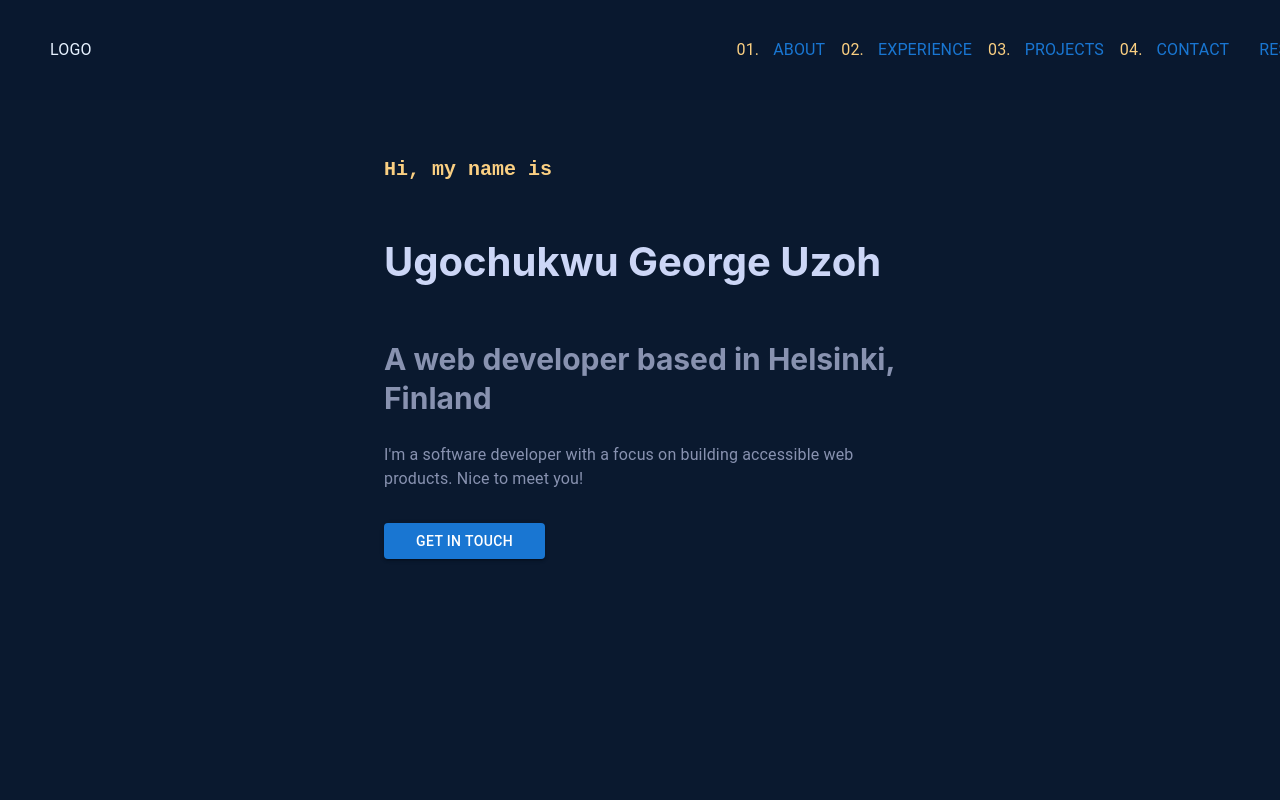
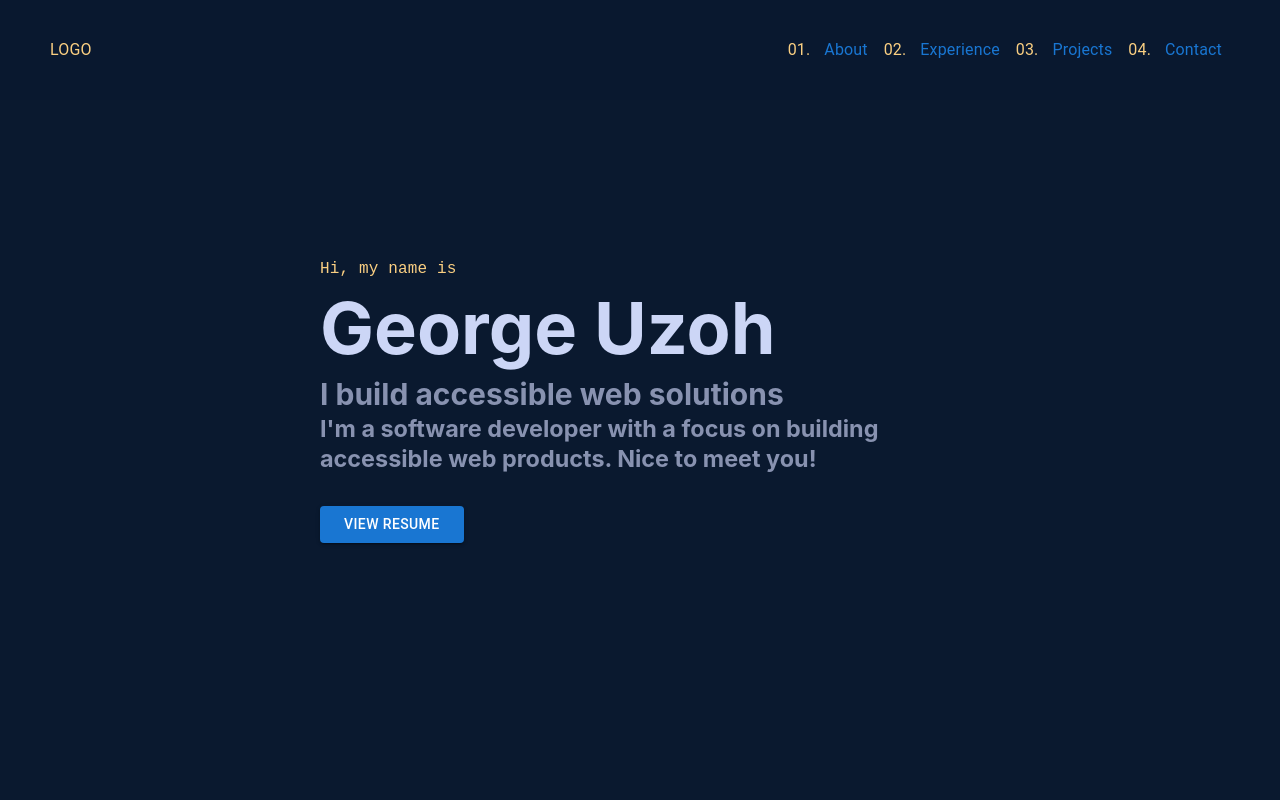
Before and after one commit to G-Uzoh/my-portfolio, a React (Vite) app: page / in a window 1280 px wide. Shown: the top 800 px of the page. Built offline with nearby package versions, Linux system fonts and the light colour scheme.

Commit message:
fix nav layout

```diff
--- a/src/components/Header.jsx
+++ b/src/components/Header.jsx
@@ -7,11 +7,10 @@ const Header = () => {
     { title: 'Experience', serialNumber: '02.'},
     { title: 'Projects', serialNumber: '03.'},
     { title: 'Contact', serialNumber: '04.'},
-    {title: 'Resume', serialNumber: ''},
   ];
 
   const LeftWrapper = styled(Box)({
-    color: "var(--off-white)",
+    color: "var(--yellow)",
   });
 
   const RightWrapper = styled(Box)({
@@ -30,7 +29,7 @@ const Header = () => {
     top: '0',
     zIndex: 2,
     backdropFilter: 'blur(10px)',
-    transition: 'var(--transition)'
+    transition: 'var(--transition)',
   });
 
   return (
@@ -42,7 +41,7 @@ const Header = () => {
         <RightWrapper>
           {navLinks.map(link => {
               return (
-              <Button variant="text" sx={{"&:hover": {
+              <Button variant="text" sx={{textTransform: 'capitalize', "&:hover": {
                   color: 'var(--yellow)'
               }}}
                key={link.serialNumber} mr='2rem'>
--- a/src/index.css
+++ b/src/index.css
@@ -40,8 +40,14 @@
   background-color: #242424;
 }
 
+/* CSS reset */
+* {
+  margin: 0;
+  padding: 0;
+  box-sizing: border-box;
+}
+
 html {
-  box-sizing: border-box;
   -webkit-font-smoothing: antialiased;
   -moz-osx-font-smoothing: grayscale;
   -webkit-text-size-adjust: 100%;
@@ -67,25 +73,6 @@ main {
   min-height: 100vh;
 }
 
-/* button {
-  border-radius: 8px;
-  border: 1px solid transparent;
-  padding: 0.6em 1.2em;
-  font-size: 1em;
-  font-weight: 500;
-  font-family: inherit;
-  background-color: #1a1a1a;
-  cursor: pointer;
-  transition: border-color 0.25s;
-}
-button:hover {
-  border-color: #646cff;
-}
-button:focus,
-button:focus-visible {
-  outline: 4px auto -webkit-focus-ring-color;
-} */
-
 footer {
   text-align: center;
 }
--- a/src/pages/Home.jsx
+++ b/src/pages/Home.jsx
@@ -1,42 +1,37 @@
-import { Avatar } from '@mui/material';
-import ugo from '../assets/ambassador.jpg';
 import { Box, Typography, Button } from '@mui/material';
 import { styled } from '@mui/system';
 
 const Home = () => {
+
+    const Container = styled(Box)({
+        width: '100%',
+        height: '100vh',
+        display: 'flex',
+        justifyContent: 'center',
+        alignItems: 'center',
+        // marginTop: '50px',
+    });
     return (
         <Container>
-            <Box sx={{width: '40%', display: 'flex', flexDirection: 'column', alignItems: 'center', marginTop: '5rem'}}>
+            <Box sx={{width: '50%', display: 'flex', flexDirection: 'column', alignItems: 'center'}}>
                <Box display='flex' flexDirection='column' justifyContent='center'>
-                    <Box color='#facf82' fontFamily='var(--font-mono)'>
-                        <h4>Hi, my name is</h4>
+                    <Box color='#facf82' fontSize='clamp(var(--font-size-sm), 5vw, var(--font-size-md))'>
+                        <Typography fontFamily='var(--font-mono)'>Hi, my name is</Typography>
                     </Box>
-                    <Box color='#ccd6f6'>
-                        <h1>Ugochukwu George Uzoh</h1>
+                    <Box color='var(--lightest-slate)' fontSize='clamp(34px, 8vw, 36px)'>
+                        <h1>George Uzoh</h1>
                     </Box>
+                        <h2>I build accessible web solutions</h2>
                     <Box color='#8892b0'>
-                        <h2>A web developer based in Helsinki, Finland</h2>
-                        <Typography>I&apos;m a software developer with a focus on building accessible web products. Nice to meet you!</Typography>
+                        <h3>I&apos;m a software developer with a focus on building accessible web products. Nice to meet you!</h3>
                     </Box>
                     <Box>
-                        <Button variant='contained' sx={{px: '2rem', mt: '2rem'}}>Get in touch</Button>
+                        <Button variant='contained' sx={{px: '1.5rem', mt: '2rem'}}>View resume</Button>
                     </Box>
                </Box>
             </Box>
-            {/* <Box sx={{borderRadius: '100%', width: '150px', height: '150px'}}> */}
-                {/* <Avatar src={ugo} sx={{width: '400px', height: '400px', marginTop: '6rem'}} /> */}
-                {/* <img style={{width: '100%', height: '100%', objectFit: 'contain'}} src={ugo} alt='photo of george' /> */}
-            {/* </Box> */}
         </Container>
     );
 }
 
 export default Home;
-
-const Container = styled(Box)({
-    width: '100%',
-    height: '100vh',
-    display: 'flex',
-    justifyContent: 'center',
-    marginTop: '50px',
-});
```
